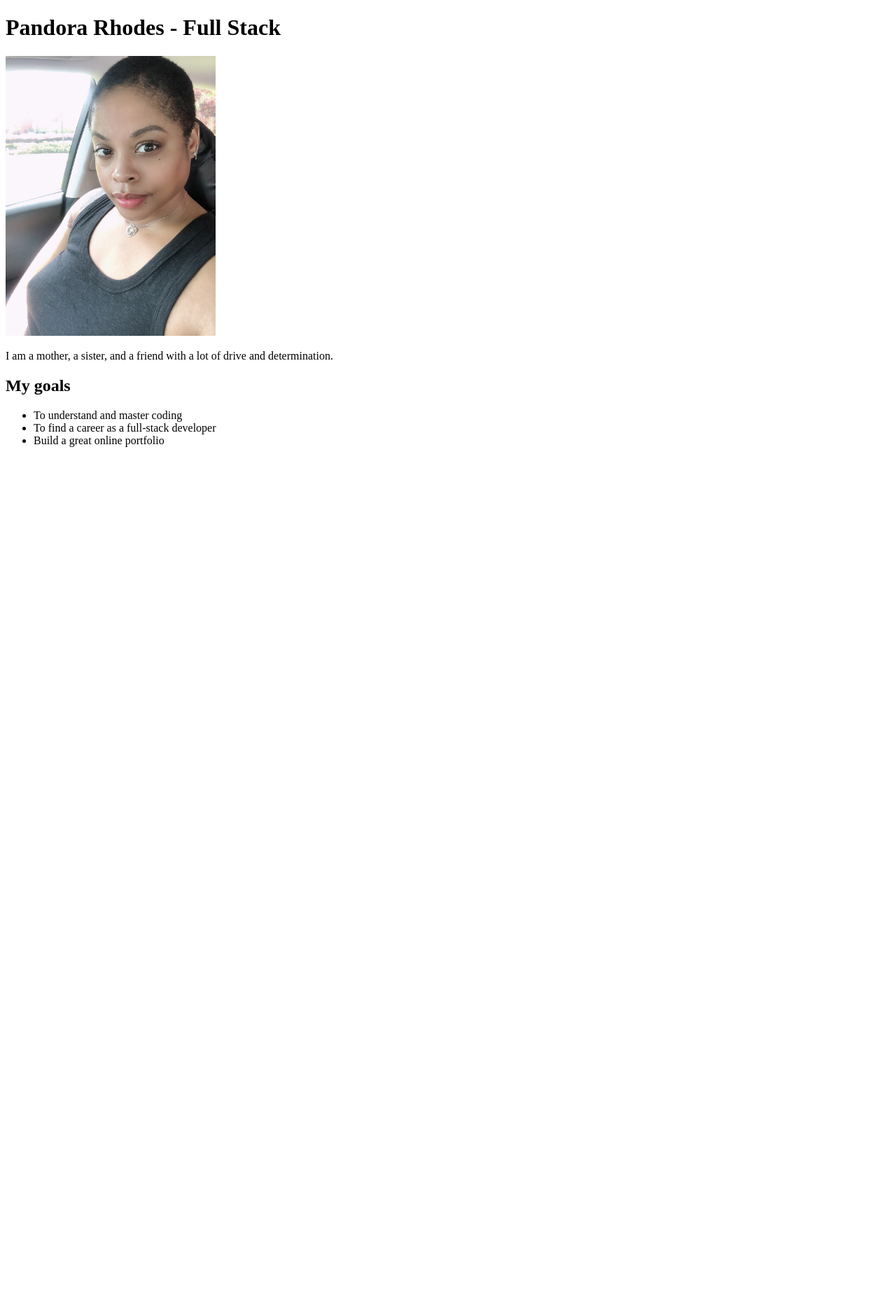
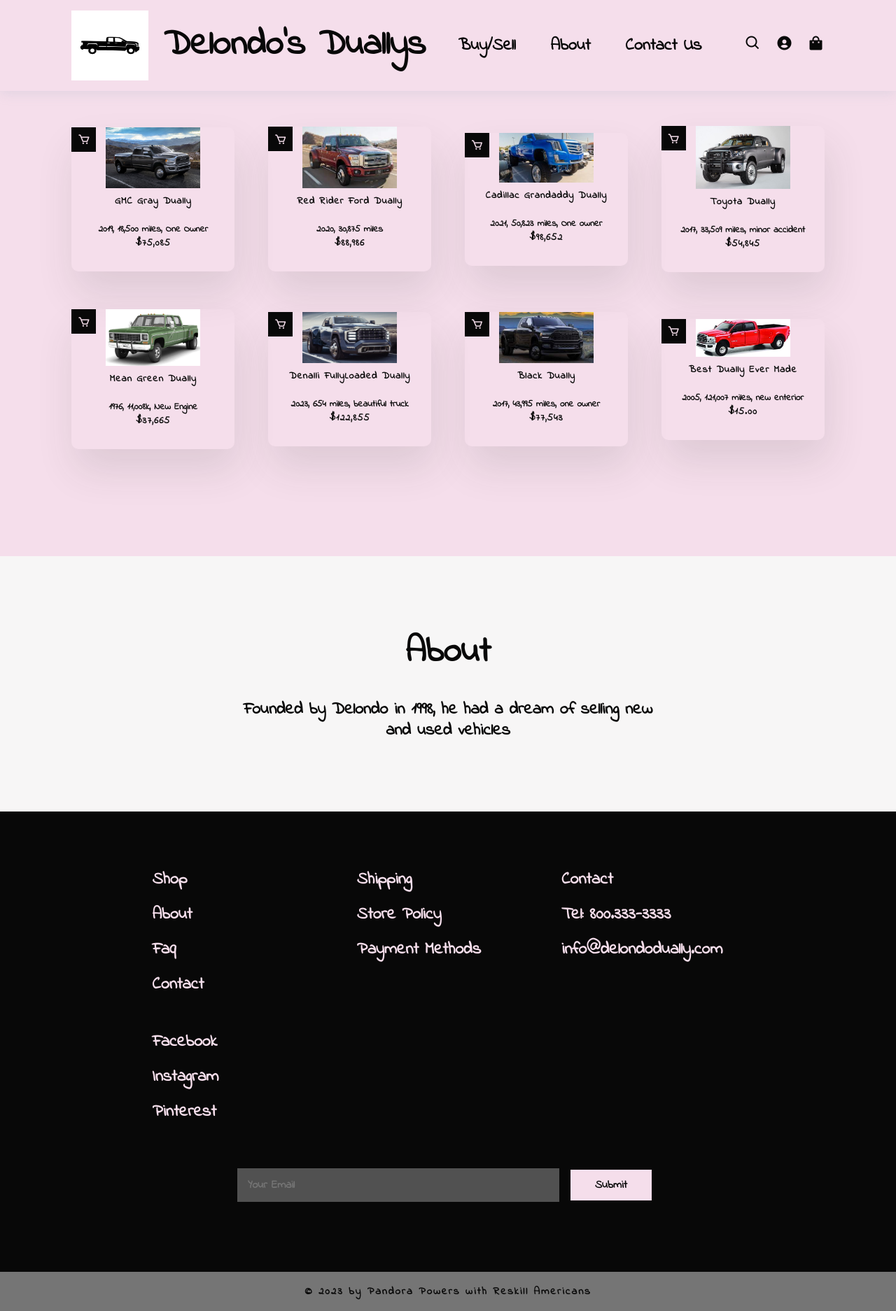
Before and after one commit to ppowers40/2ndWeekAssignments, a plain HTML site: page index.html in a window 1280 px wide. Shown: the whole page at 70% size. Before the commit the page ends 800 px from the top, so only its background shows below. Drawn offline with nearby package versions, Linux system fonts and the light colour scheme.

Commit message:
Add files via upload

```diff
--- /dev/null
+++ b/contact.css
@@ -0,0 +1,99 @@
+* {
+    margin: 0;
+    padding: 0;
+}
+
+body {
+    background-color: rgb(146, 140, 141);
+    font-size: 17px;
+    font-family: 'Fjalla One', sans-serif;
+}
+
+.container {
+    width: 75%;
+    margin: 50px auto;
+}
+
+.contact {
+    background-color: rgb(71, 87, 57);
+    display: flex;
+
+}
+
+.contact-left {
+    flex-basis: 60%;
+    padding: 40px 60px;
+}
+
+
+
+h1 {
+    margin-bottom: 10px;
+}
+
+.container p {
+    margin-bottom: 40px;
+}
+
+.input-row {
+    display: flex;
+    justify-content: space-between;
+    margin-bottom: 20px;
+}
+
+.input-row .input-group {
+    flex-basis: 45%;
+}
+
+input {
+    width: 100%;
+    border: none;
+    border-bottom: 1px solid rgb(220, 225, 230);
+    outline: none;
+    padding-bottom: 7px;
+    padding-top: 7px;
+}
+
+textarea {
+    width: 100%;
+    border: 1px solid darkblue;
+    outline: none;
+    padding: 10px;
+    box-sizing: border-box;
+}
+
+label {
+    margin-bottom: 6px;
+    display: block;
+    color: rgb(168, 180, 180);
+}
+
+button {
+    background-color: rgb(98, 102, 74);
+    width: 100px;
+    border: none;
+    outline: none;
+    color: white;
+    height: 35px;
+    border-radius: 30px;
+    margin-top: 20px;
+
+}
+
+.contact-left h3 {
+    color: rgb(42, 66, 42);
+    font-weight: 600;
+    margin-bottom: 30px;
+
+}
+
+.priority select {
+    background-color: gray;
+    width: 128px;
+    font-weight: 800px;
+    border: none;
+    outline: none;
+    color: black;
+    padding: 5px;
+    border-radius: 5px;
+}
--- a/index.html
+++ b/index.html
@@ -1,27 +1,184 @@
 <!DOCTYPE html>
-<html lang="en">
+<html>
 
 <head>
-    <meta charset="UTF-8">
-    <meta http-equiv="X-UA-Compatible" content="IE=edge">
-    <meta name="viewport" content="width=device-width, initial-scale=1.0">
-    <title>html task</title>
+    <meta charset="utf-8">
+    <meta name="viewport" content="width=device-width, initial-scale=1">
+    <title>Delondo's Duallys</title>
+
+    <!----Custom css link---->
+    <link rel="stylesheet" type="text/css" href="style.css">
+
+    <link rel="stylesheet" href="https://unpkg.com/boxicons@latest/css/boxicons.min.css">
+
+    <link rel="preconnect" href="https://fonts.googleapis.com">
+    <link rel="preconnect" href="https://fonts.gstatic.com" crossorigin>
+    <link
+        href="https://fonts.googleapis.com/css2?family=Epilogue&family=Indie+Flower&family=Poppins:wght@300&display=swap"
+        rel="stylesheet">
 </head>
 
 <body>
+
+    <!----header start--->
+
     <header>
+        <img src="Trucks\duallylogo.jpg" alt="#logo" height="100px" width="110px">
+        <a href="#" class="logo">Delondo's Duallys</a>
+        <div class="bx bx-menu" id="menu-icon"></div>
 
-        <h1>Pandora Rhodes - Full Stack</h1>
+        <ul class="navbar">
+            <li><a href="#buysell">Buy/Sell</a></li>
 
+            <li><a href="#about">About</a></li>
+            <li><a href="contact.html">Contact Us</a></li>
+        </ul>
+
+        <div class="icons">
+            <a href="#"><i class='bx bx-search'></i></a>
+            <a href="#"><i class='bx bxs-user-circle'></i></a>
+            <a href="#"><i class='bx bxs-shopping-bag'></i></a>
+        </div>
     </header>
-    <img src="images\Pandora.JPG" alt="#" height="400px" width="300px">
-    <p>I am a mother, a sister, and a friend with a lot of drive and determination.</p>
-    <h2>My goals</h2>
-    <ul>
-        <li>To understand and master coding</li>
-        <li>To find a career as a full-stack developer</li>
-        <li>Build a great online portfolio</li>
-    </ul>
+
+    <!----shop start--->
+    <section class="order" id="order">
+        <div class="container">
+            <div class="box">
+                <img src="Trucks\graydually.jpg">
+                <h3>GMC Gray Dually</h3>
+                <h5>2019, 18,500 miles, One Owner</h5>
+                <h3>$75,085</h3>
+                <div class="cart">
+                    <a href="#"><i class='bx bx-cart'></i></a>
+                </div>
+            </div>
+
+            <div class="box">
+                <img src="Trucks\reddually.jfif">
+                <h3>Red Rider Ford Dually</h3>
+                <h5>2020, 30,875 miles</h5>
+                <h3>$88,986</h3>
+                <div class="cart">
+                    <a href="#"><i class='bx bx-cart'></i></a>
+                </div>
+            </div>
+
+            <div class="box">
+                <img src="Trucks\caddydually.jfif" width="55px" height="55px">
+                <h3>Cadillac Grandaddy Dually</h3>
+                <h5>2021, 50,823 miles, One owner</h5>
+                <h3>$98,652</h3>
+                <div class="cart">
+                    <a href="#"><i class='bx bx-cart'></i></a>
+                </div>
+            </div>
+
+            <div class="box">
+                <img src="Trucks\toyotadually.jpg">
+                <h3>Toyota Dually</h3>
+                <h5>2017, 33,509 miles, minor accident
+                </h5>
+                <h3>$54,845</h3>
+                <div class="cart">
+                    <a href="#"><i class='bx bx-cart'></i></a>
+                </div>
+            </div>
+
+            <div class="box">
+                <img src="Trucks\greenoldschooldually.jpg">
+                <h3>Mean Green Dually</h3>
+                <h5>1976, 11,008k, New Engine</h5>
+                <h3>$37,665</h3>
+                <div class="cart">
+                    <a href="#"><i class='bx bx-cart'></i></a>
+                </div>
+            </div>
+
+            <div class="box">
+                <img src="Trucks\blueishdually.jpg">
+                <h3>Denalli FullyLoaded Dually</h3>
+                <h5>2023, 654 miles, beautiful truck</h5>
+                <h3>$122,855</h3>
+                <div class="cart">
+                    <a href="#"><i class='bx bx-cart'></i></a>
+                </div>
+            </div>
+
+            <div class="box">
+                <img src="Trucks\blackdually.jfif">
+                <h3>Black Dually</h3>
+                <h5>2017, 43,995 miles, one owner</h5>
+                <h3>$77,543</h3>
+                <div class="cart">
+                    <a href="#"><i class='bx bx-cart'></i></a>
+                </div>
+            </div>
+
+            <div class="box">
+                <img src="Trucks\oldschoolreddually.jpg">
+                <h3>Best Dually Ever Made</h3>
+                <h5>2005, 121,007 miles, new enterior</h5>
+                <h3>$15.00</h3>
+                <div class="cart">
+                    <a href="#"><i class='bx bx-cart'></i></a>
+                </div>
+            </div>
+
+            <div c </div>
+    </section>
+
+    <!----about start--->
+    <section class="about" id="about">
+        <div class="about-content">
+            <h2>About</h2>
+            <p>Founded by Delondo in 1998, he had a dream of selling new and used vehicles</p>
+        </div>
+    </section>
+
+    <!----contact start--->
+    <section class="contact" id="contact">
+        <div class="main-contact">
+            <div class="contact-content">
+                <li><a href="#shop">Shop</a></li>
+                <li><a href="#about">About</a></li>
+                <li><a href="#faq">Faq</a></li>
+                <li><a href="contact.html">Contact</a></li>
+            </div>
+
+            <div class="contact-content">
+                <li><a href="#">Shipping</a></li>
+                <li><a href="#">Store Policy</a></li>
+                <li><a href="#">Payment Methods</a></li>
+            </div>
+
+            <div class="contact-content">
+                <li><a href="#">Contact</a></li>
+                <li><a href="#">Tel: 800.333-3333</a></li>
+                <li><a href="#">info@delondodually.com</a></li>
+            </div>
+
+            <div class="contact-content">
+                <li><a href="#">Facebook</a></li>
+                <li><a href="#">Instagram</a></li>
+                <li><a href="#">Pinterest</a></li>
+            </div>
+
+        </div>
+
+        <div class="action">
+            <form>
+                <input type="email" name="email" placeholder="Your Email" required>
+                <input type="submit" name="submit" value="Submit" required>
+            </form>
+        </div>
+    </section>
+
+    <div class="last">
+        <p>© 2023 by Pandora Powers with Reskill Americans</p>
+    </div>
+
+
 </body>
 
 </html>
--- /dev/null
+++ b/style.css
@@ -0,0 +1,269 @@
+* {
+    padding: 0;
+    margin: 0;
+    box-sizing: border-box;
+    font-family: 'Indie Flower', cursive;
+    text-decoration: none;
+    list-style: none;
+    scroll-behavior: smooth;
+}
+
+:root {
+    --bg-color: #f5deeb;
+    --text-color: #080808;
+    --main-font: 3.2rem;
+    --p-font: 1.5rem;
+}
+
+body {
+    background: var(--bg-color);
+    color: var(--text-color);
+}
+
+header {
+    width: 100%;
+    top: 0;
+    right: 0;
+    z-index: 1000;
+    position: fixed;
+    background: var(--bg-color);
+    box-shadow: 0px 2px 18px 0 rgb(129 162 182 / 20%);
+    display: flex;
+    align-items: center;
+    justify-content: space-between;
+    padding: 15px 8%;
+    transition: .3s;
+}
+
+.logo {
+    color: var(--text-color);
+    font-size: var(--main-font);
+    font-weight: 600;
+    line-height: 0.8;
+}
+
+#menu-icon {
+    font-size: 38px;
+    color: var(--text-color);
+    z-index: 10001;
+    display: none;
+}
+
+.navbar {
+    display: flex;
+}
+
+.navbar a {
+    font-size: var(--p-font);
+    color: var(--text-color);
+    font-weight: 600;
+    padding: 10px 15px;
+    margin: 0 10px;
+    transition: all .40s ease;
+}
+
+.navbar a:hover {
+    background: var(--text-color);
+    color: #fff;
+}
+
+.icons {
+    display: inline-block;
+}
+
+.icons i {
+    color: var(--text-color);
+    font-size: 24px;
+    margin-left: 15px;
+}
+
+.icons i:hover {
+    opacity: 0.7;
+}
+
+section {
+    padding: 100px 8%;
+}
+
+.container {
+    display: grid;
+    grid-template-columns: repeat(4, 1fr);
+    grid-template-rows: repeat(2, 1fr);
+    align-items: center;
+    gap: 3rem;
+    text-align: center;
+    cursor: pointer;
+    padding-top: 5rem;
+
+}
+
+.box {
+    padding: 0px 20px 10px 20px;
+    background: transparent;
+    box-shadow: 5px 30px 56.1276px rgb(55 55 55 / 12%);
+    border-radius: 10px;
+    position: relative;
+    transition: all .35s ease;
+
+}
+
+.box img {
+    width: 70%;
+    height: 70%;
+}
+
+.box h4 {
+    font-size: 15px;
+    letter-spacing: 1px;
+    margin-bottom: 8px;
+}
+
+.box h3 {
+    font-size: 14px;
+    letter-spacing: 1px;
+    margin-bottom: 20px;
+}
+
+.box .cart i {
+    position: absolute;
+    top: 0;
+    left: 0;
+    width: 35px;
+    height: 35px;
+    background: var(--text-color);
+    color: var(--bg-color);
+    display: inline-flex;
+    align-items: center;
+    justify-content: center;
+    font-size: 18px;
+}
+
+.box:hover {
+    transform: translateY(-5px);
+}
+
+.about {
+    background: #f7f6f6;
+    display: flex;
+    align-items: center;
+    justify-content: center;
+    flex-direction: column;
+}
+
+.about-content {
+    text-align: center;
+}
+
+.about-content h2 {
+    font-size: var(--main-font);
+    margin-bottom: 30px;
+}
+
+.about-content p {
+    max-width: 600px;
+    font-size: var(--p-font);
+    font-weight: 600;
+    color: var(--text-color);
+    line-height: 30px;
+}
+
+.contact {
+    padding: 80px 17%;
+    background: var(--text-color);
+}
+
+.main-contact {
+    display: grid;
+    grid-template-columns: repeat(auto-fit, minmax(250px, auto));
+    gap: 2rem;
+    margin-bottom: 3rem;
+}
+
+.contact-content li {
+    margin-bottom: 15px;
+}
+
+.contact-content li a {
+    display: block;
+    color: var(--bg-color);
+    font-size: var(--p-font);
+    font-weight: 600;
+    transition: all .40s ease;
+}
+
+.contact-content li a:hover {
+    transform: translateX(-10px);
+}
+
+.action form {
+    text-align: center;
+}
+
+.action form input[type="email"] {
+    width: 460px;
+    max-width: 100%;
+    padding: 12px 15px;
+    background: #515151;
+    color: var(--bg-color);
+    border: none;
+    outline: none;
+    margin: 0px 10px 20px 0px;
+    font-size: 16px;
+    font-weight: 600;
+}
+
+.action form input[type="submit"] {
+    padding: 10px 35px;
+    background: var(--bg-color);
+    color: var(--text-color);
+    border: none;
+    outline: none;
+    margin: 0px 10px 20px 0px;
+    font-size: 16px;
+    font-weight: 600;
+    cursor: pointer;
+}
+
+.last {
+    text-align: center;
+    padding: 17px;
+    background: #757575;
+}
+
+.last p {
+    color: var(--text-color);
+    font-size: 15px;
+    font-weight: 600;
+    letter-spacing: 2px;
+}
+
+@media (max-width: 800px) {
+    #menu-icon {
+        display: block;
+    }
+
+    header {
+        padding: 15px 8%;
+    }
+
+    .navbar {
+        top: -500px;
+        left: 0;
+        right: 0;
+        position: absolute;
+        flex-direction: column;
+        background: var(--bg-color);
+        box-shadow: 0px 2px 18px 0 rgb(129 162 182 / 20%);
+        transition: all .40s ease;
+    }
+
+    .navbar a {
+        display: block;
+        padding: 1rem;
+        margin: 0.5rem;
+    }
+
+    .navbar.active {
+        top: 100%;
+    }
+}
```
Also changed, not shown: contact.html (added, +58 -0 lines), Trucks/blackdually.jfif (added), Trucks/bluedually.jfif (added), Trucks/blueishdually.jpg (added), Trucks/caddydually.jfif (added), Trucks/duallylogo.jpg (added), Trucks/graydually.jpg (added), Trucks/greenoldschooldually.jpg (added), Trucks/mountaindually.jpg (added), Trucks/oldschooldually.jpg (added), Trucks/oldschoolreddually.jpg (added), Trucks/redblackforddually.jpg (added), Trucks/reddually.jfif (added), Trucks/toyotadually.jpg (added), 2 more files.
